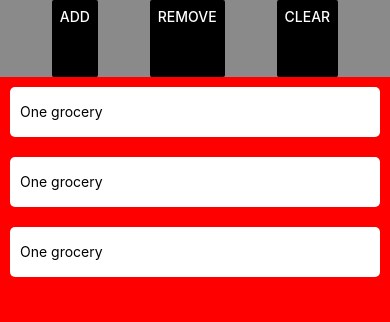
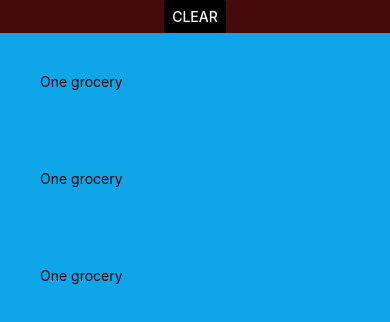
Before and after one commit to MaximeSantos/Groceriz, a React Native app: screen / in a window 390 px wide. Shown: the top 322 px of the page. Built offline with nearby package versions, Linux system fonts and the light colour scheme.

Commit message:
Switch to Nativewindd

```diff
--- a/App.tsx
+++ b/App.tsx
@@ -1,38 +1,44 @@
-// import { StatusBar } from 'expo-status-bar';
-import { Button, StyleSheet, Text, View } from 'react-native';
-import GroceryItem from './GroceryItem';
+import { Button, View } from 'react-native';
+import { StatusBar } from 'expo-status-bar';
+
+import GroceryItem from './src/components/GroceryItem';
+
+import { NativeWindStyleSheet } from 'nativewind';
+
+NativeWindStyleSheet.setOutput({
+  default: 'native',
+});
 
 export default function App() {
   return (
-    <View style={styles.container}>
-      <View style={styles.navbar}>
-        <Button color="#000" title="Add"></Button>
-        <Button color="#000" title="Remove"></Button>
+    <View className="flex-1 flex-column bg-white">
+      <View className="flex-row w-screen justify-center bg-red-950">
         <Button color="#000" title="Clear"></Button>
       </View>
-      <View style={styles.body}>
+      <View className="flex-1 w-screen bg-sky-500">
         <GroceryItem />
         <GroceryItem />
         <GroceryItem />
       </View>
+      <StatusBar style="auto" />
     </View>
   );
 }
 
-const styles = StyleSheet.create({
-  container: {
-    flex: 1,
-    backgroundColor: '#fff',
-    flexDirection: 'column',
-  },
-  navbar: {
-    flex: 1,
-    backgroundColor: '#8a8a8a',
-    flexDirection: 'row',
-    justifyContent: 'space-evenly',
-  },
-  body: {
-    flex: 10,
-    backgroundColor: '#ff0000',
-  },
-});
+// const styles = StyleSheet.create({
+//   container: {
+//     flex: 1,
+//     backgroundColor: '#fff',
+//     flexDirection: 'column',
+//   },
+//   navbar: {
+//     flex: 1,
+//     backgroundColor: '#8a8a8a',
+//     flexDirection: 'row',
+//     justifyContent: 'space-evenly',
+//   },
+//   body: {
+//     flex: 10,
+//     backgroundColor: '#ff0000',
+//   },
+// });
--- a/GroceryItem.tsx
+++ /dev/null
@@ -1,23 +0,0 @@
-import { StyleSheet, Text, View } from 'react-native';
-
-export default function GroceryItem() {
-  return (
-    <View style={styles.container}>
-      <Text style={styles.item}>One grocery</Text>
-    </View>
-  );
-}
-
-const styles = StyleSheet.create({
-  container: {
-    height: 50,
-    margin: 10,
-    borderRadius: 5,
-    backgroundColor: '#fff',
-    flexDirection: 'column',
-    justifyContent: 'center',
-  },
-  item: {
-    padding: 10,
-  },
-});
--- /dev/null
+++ b/app.d.ts
@@ -0,0 +1 @@
+/// <reference types="nativewind/types" />
--- a/babel.config.js
+++ b/babel.config.js
@@ -1,6 +1,7 @@
-module.exports = function(api) {
+module.exports = function (api) {
   api.cache(true);
   return {
     presets: ['babel-preset-expo'],
+    plugins: ["nativewind/babel"],
   };
 };
--- /dev/null
+++ b/src/app.d.ts
@@ -0,0 +1 @@
+/// <reference types="nativewind/types" />
--- /dev/null
+++ b/src/components/GroceryItem.tsx
@@ -0,0 +1,9 @@
+import { Text, View } from 'react-native';
+
+export default function GroceryItem() {
+  return (
+    <View className="">
+      <Text className="p-10">One grocery</Text>
+    </View>
+  );
+}
--- /dev/null
+++ b/tailwind.config.js
@@ -0,0 +1,9 @@
+/** @type {import('tailwindcss').Config} */
+
+module.exports = {
+  content: ["./App.{js,jsx,ts,tsx}", "./src/**/*.{js,jsx,ts,tsx}"],
+  theme: {
+    extend: {},
+  },
+  plugins: [],
+};
```
Also changed, not shown: package.json (+5 -3 lines), 1 other file (tests, documents, lock files or other folders).
